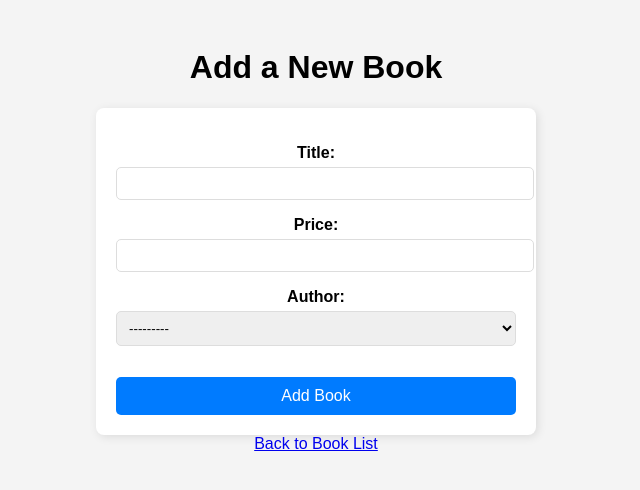
After one commit to sujalamatya/cloco-nepal-internship-2025, a Django app: page /books/add/ in a window 1280 px wide. The commit adds this page. Shown: the top 490 px of the page, without its empty margins (324-964 px from the left). Run offline with Django 5.2, Linux system fonts and the light colour scheme; data that the repository does not hold is empty.

Commit message:
feat:added add books feature

```diff
--- /dev/null
+++ b/2025-02-25/bookstoreMain/bookstore/forms.py
@@ -0,0 +1,7 @@
+from django import forms
+from .models import Book
+
+class BookForm(forms.ModelForm):
+    class Meta:
+        model = Book
+        fields = ["title", "price", "author"]
--- /dev/null
+++ b/2025-02-25/bookstoreMain/bookstore/templates/bookstore/add_book.html
@@ -0,0 +1,59 @@
+<!DOCTYPE html>
+<html lang="en">
+  <head>
+    <meta charset="UTF-8" />
+    <meta name="viewport" content="width=device-width, initial-scale=1.0" />
+    <title>Add a Book</title>
+    <style>
+      body {
+        font-family: Arial, sans-serif;
+        text-align: center;
+        background-color: #f4f4f4;
+        padding: 20px;
+      }
+      form {
+        background: white;
+        max-width: 400px;
+        margin: auto;
+        padding: 20px;
+        border-radius: 8px;
+        box-shadow: 2px 2px 10px rgba(0, 0, 0, 0.1);
+      }
+      label {
+        display: block;
+        margin-top: 10px;
+        font-weight: bold;
+      }
+      input,
+      select {
+        width: 100%;
+        padding: 8px;
+        margin-top: 5px;
+        border-radius: 5px;
+        border: 1px solid #ddd;
+      }
+      button {
+        margin-top: 15px;
+        background-color: #007bff;
+        color: white;
+        border: none;
+        padding: 10px;
+        width: 100%;
+        font-size: 16px;
+        cursor: pointer;
+        border-radius: 5px;
+      }
+      button:hover {
+        background-color: #0056b3;
+      }
+    </style>
+  </head>
+  <body>
+    <h1>Add a New Book</h1>
+    <form method="post">
+      {% csrf_token %} {{ form.as_p }}
+      <button type="submit">Add Book</button>
+    </form>
+    <a href="{% url 'book_list' %}">Back to Book List</a>
+  </body>
+</html>
--- a/2025-02-25/bookstoreMain/bookstore/urls.py
+++ b/2025-02-25/bookstoreMain/bookstore/urls.py
@@ -1,9 +1,10 @@
 from django.urls import path
-from .views import author_list,book_list
+from .views import author_list,book_list,add_book
 from . import views
 
 urlpatterns = [
     path("", views.index, name="index"),
      path('authors/', author_list, name='author_list'),
      path('books/', book_list, name='book_list'),
+      path("books/add/", add_book, name="add_book"),
 ]
--- a/2025-02-25/bookstoreMain/bookstore/views.py
+++ b/2025-02-25/bookstoreMain/bookstore/views.py
@@ -1,6 +1,7 @@
 from django.http import HttpResponse
-from django.shortcuts import render
+from django.shortcuts import render,redirect
 from .models import Author,Book
+from .forms import BookForm
 
 def index(request):
     return render(request, 'bookstore/index.html')  # Load the template
@@ -12,3 +13,14 @@ def author_list(request):
 def book_list(request):
     books = Book.objects.all()  # Get all books from the database
     return render(request, 'bookstore/book_list.html', {'books': books})
+
+def add_book(request):
+    if request.method == "POST":
+        form = BookForm(request.POST)
+        if form.is_valid():
+            form.save()
+            return redirect("book_list")  # Redirect to the book list page
+    else:
+        form = BookForm()
+
+    return render(request, "bookstore/add_book.html", {"form": form})
```
Also changed, not shown: 2025-02-25/bookstoreMain/bookstore/templates/bookstore/author_list.html (+24 -1 lines), 2025-02-25/bookstoreMain/bookstore/templates/bookstore/book_list.html (+21 -0 lines).
